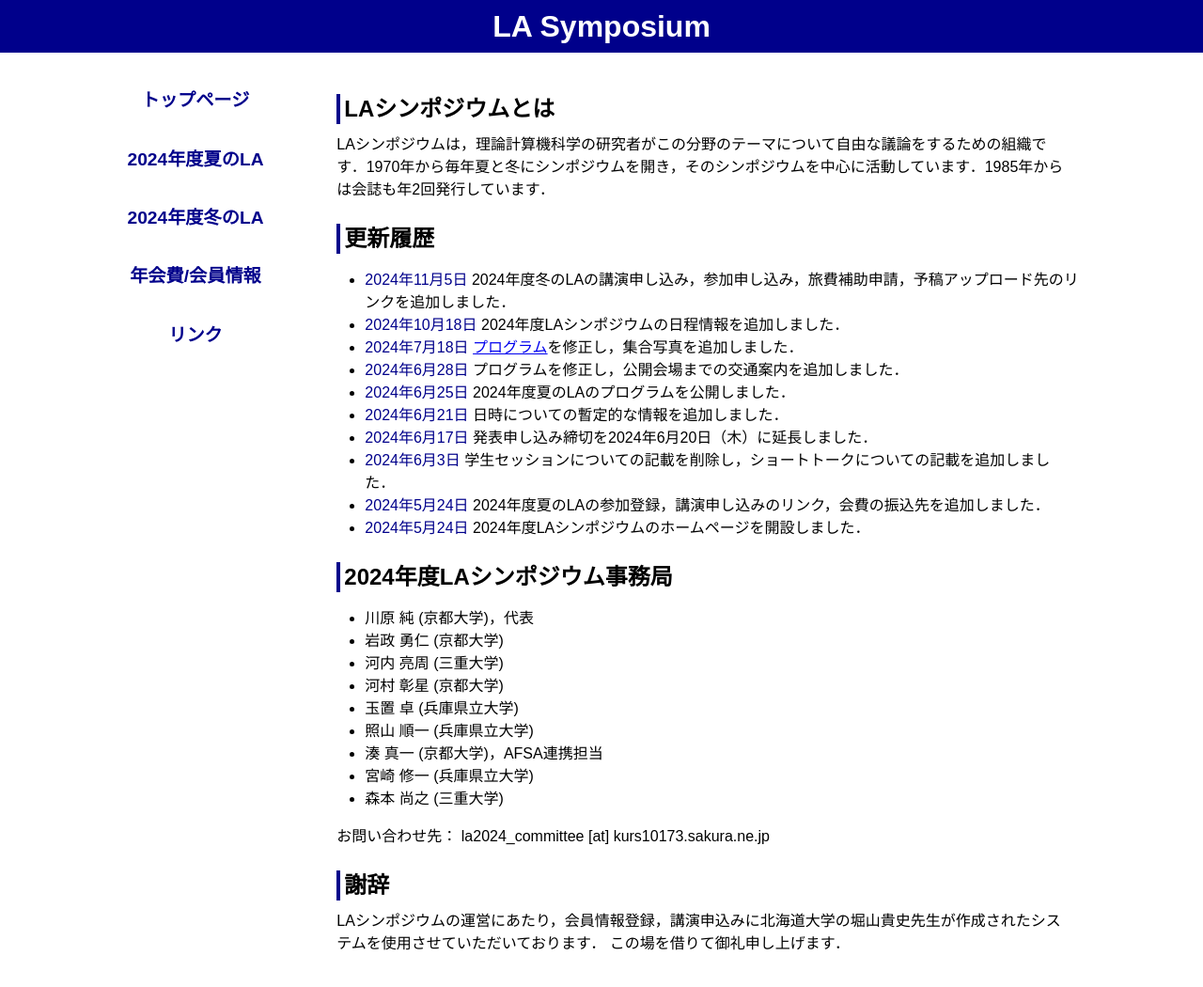
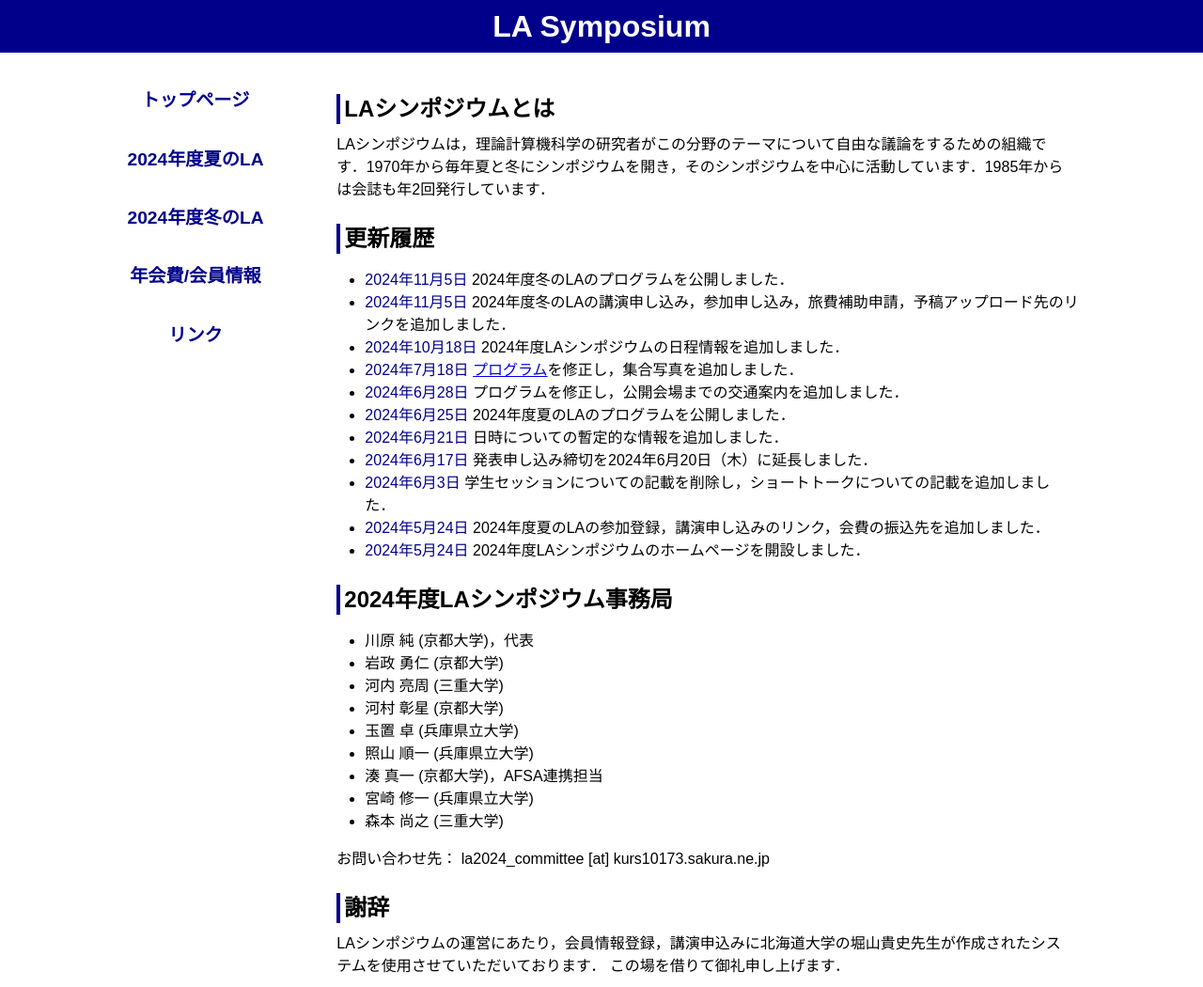
Before and after one commit to ytamura12/la-symposium_test.github.io, a Jekyll site: the page built from index.md, in a window 1280 px wide. Shown: the whole page at 94% size. Built offline with Jekyll 4.4.1, drawn with Linux system fonts in a browser that asks for light colours; before the commit the page ends 1026 px from its top, so only the background shows below that.

Commit message:
Update news.md

```diff
--- a/_includes/news.md
+++ b/_includes/news.md
@@ -1,5 +1,6 @@
 更新履歴
 --------
+* <span class="date">2024年11月5日</span> 2024年度冬のLAのプログラムを公開しました．
 * <span class="date">2024年11月5日</span> 2024年度冬のLAの講演申し込み，参加申し込み，旅費補助申請，予稿アップロード先のリンクを追加しました．
 * <span class="date">2024年10月18日</span> 2024年度LAシンポジウムの日程情報を追加しました．
 * <span class="date">2024年7月18日</span> [プログラム](./2024/la2024s_program_v3.pdf)を修正し，集合写真を追加しました．
```
